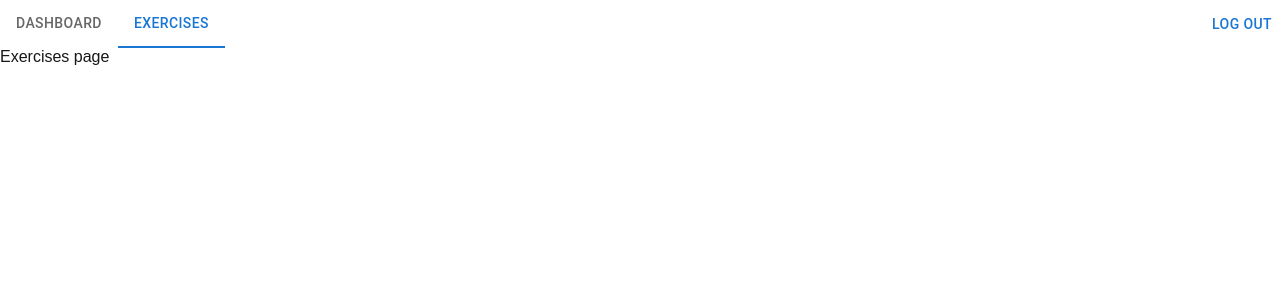
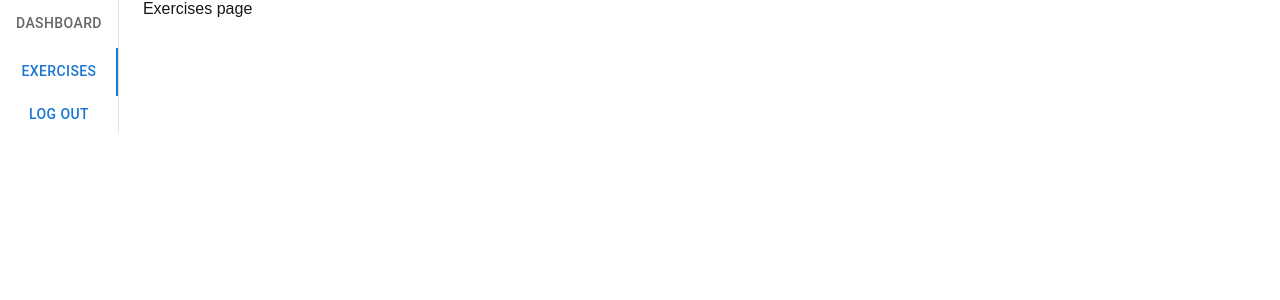
Before and after one commit to michaela-mohsen/activity-tracker-ui, a Next.js app: page /dashboard/exercises in a window 1280 px wide. Shown: the top 300 px of the page. Built offline with nearby package versions, Linux system fonts and the light colour scheme; what @mui/material-nextjs would draw is missing.

Commit message:
vertical nav tabs

```diff
--- a/src/app/components/NavTabs.tsx
+++ b/src/app/components/NavTabs.tsx
@@ -24,8 +24,8 @@ export default function NavTabs() {
     }
 
     return (
-        <Box sx={{ display: "flex", justifyContent: "space-between", alignItems: "center" }}>
-            <Tabs value={selected >= 0 ? selected : false}>
+        <Box sx={{ display: "grid" }}>
+            <Tabs value={selected >= 0 ? selected : false} orientation="vertical">
                 {tabs.map((tab) => (
                     <Tab key={tab.href} component={Link} href={tab.href} label={tab.label} />
                 ))}
--- a/src/app/dashboard/layout.tsx
+++ b/src/app/dashboard/layout.tsx
@@ -1,10 +1,15 @@
+import Grid from "@mui/material/Grid";
 import NavTabs from "../components/NavTabs";
+import Divider from "@mui/material/Divider"
 
 export default function Layout({ children }: { children: React.ReactNode }) {
     return (
-        <div>
-            <NavTabs />
+        <Grid container spacing={3} sx={{ alignItems: "stretch" }}>
+            <Grid container spacing={0}>
+                <NavTabs />
+                <Divider orientation="vertical" flexItem />
+            </Grid>
             {children}
-        </div>
+        </Grid>
     );
 }
```
Also changed, not shown: src/app/components/LoginForm.tsx (+7 -9 lines).
